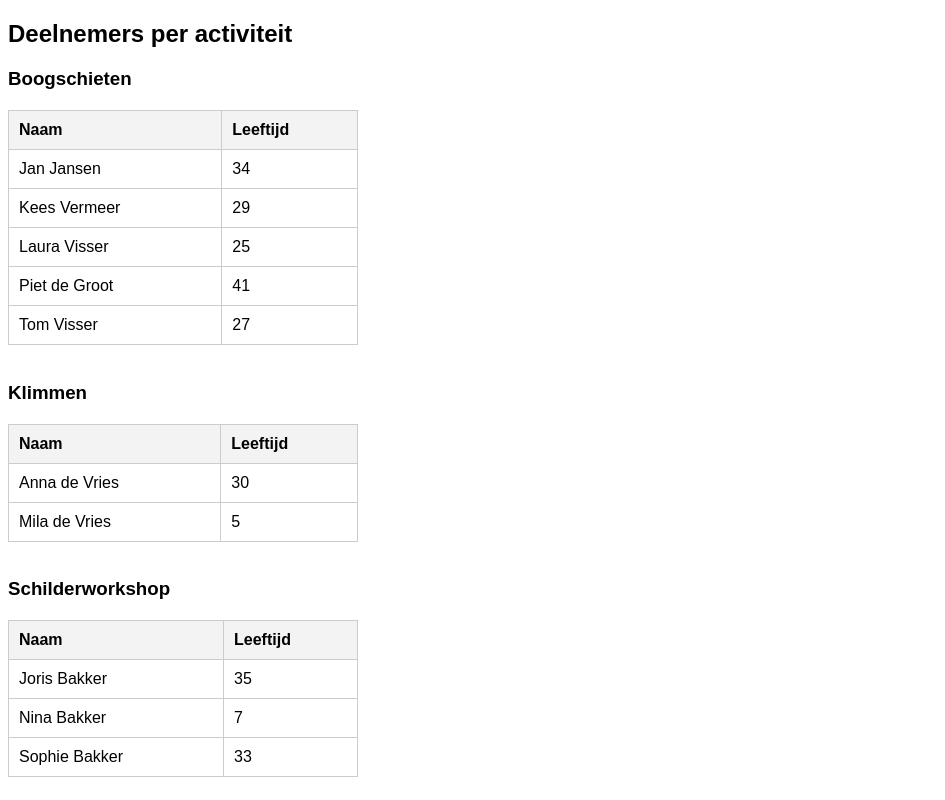
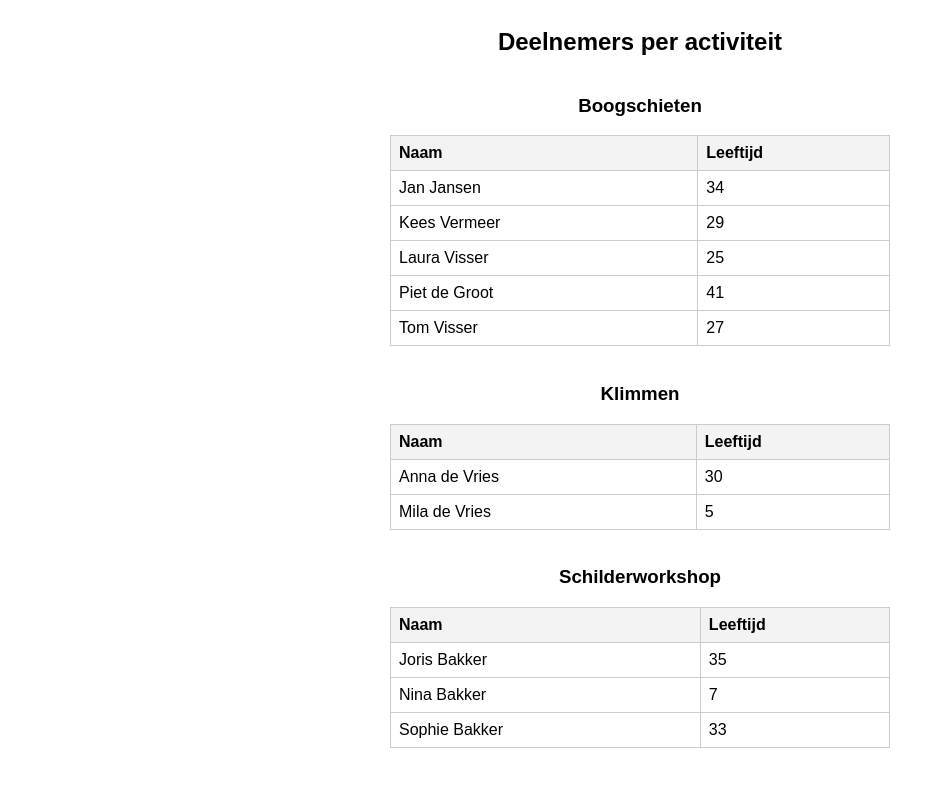
Before and after one commit to timdegroot05/Porthoes, a PHP site: page /deelnemers.php in a window 1280 px wide. Shown: the whole page, without its empty margins (0-945 px from the left). Run offline with PHP 8.4, Linux system fonts and the light colour scheme; data comes from the database, SQL or seed files in the repository.

Commit message:
reserveringen ziet er mooier uit

```diff
--- a/public/deelnemers.php
+++ b/public/deelnemers.php
@@ -41,15 +41,19 @@ $resultaat = $conn->query($sql);
     <title>Deelnemerslijst</title>
     <style>
         body {
+            display: flex;
+            flex-direction: column;
+            align-items: center;
             font-family: Arial, sans-serif;
-        }
+            overflow-y: hidden;
+         }
         table {
-            width: 350px;
+            width: 500px;
             border-collapse: collapse;
-            margin-top: 20px;
+
         }
         th, td {
-            padding: 10px;
+            padding: 8px;
             border: 1px solid #ccc;
             text-align: left;
         }
@@ -88,6 +92,7 @@ while ($rij = $resultaat->fetch_assoc()) {
         ";
     }
 
+
     // Voeg deelnemer toe
     echo "
     <tr>
```
